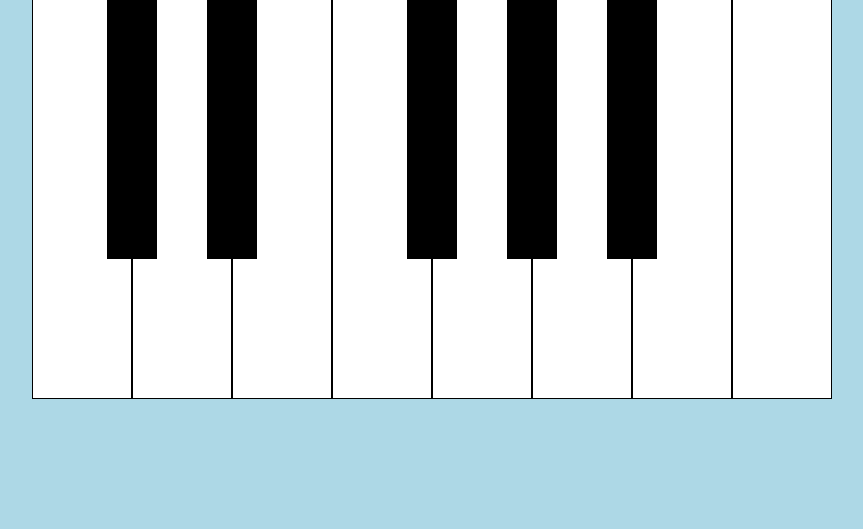
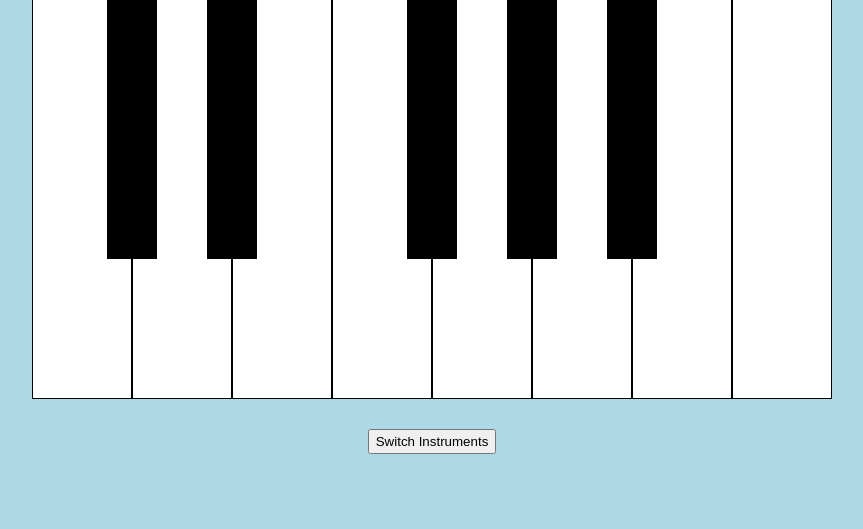
Before and after one commit to j-feigner/Tooney-Lunes, a PHP site: page / in a window 1280 px wide. Shown: the part 129-658 px from the top of the page, without its empty margins (208-1071 px from the left). Run offline with PHP 8.4, Linux system fonts and the light colour scheme.

Commit message:
added piano slide feature
beginnings of the piano sliding feature for changing instruments

```diff
--- a/src/index.html
+++ b/src/index.html
@@ -13,6 +13,7 @@
   <h2>By Brian Corbett, Matthew Nicholson, James Pelligra, Jordan Feigner</h2>
   <div id="pianoBlock" class="piano-block"></div>
   <script src="script.js"></script>
+  <button type="button" id="inst_switch" onclick="slide_piano()">Switch Instruments</button>
 </body>
 
 </html>
--- a/src/script.js
+++ b/src/script.js
@@ -72,3 +72,12 @@ function createPiano(sounds) {
         piano_container.appendChild(keys[i]);
     }
 }
+
+function slide_piano() {
+	var piano_container = document.getElementById("pianoBlock");
+	var pi_cont_marginL = piano_container.style.marginLeft;
+	if (pi_cont_marginL == '0px')
+		piano_container.style.marginLeft = 'auto';
+	else
+		piano_container.style.marginLeft = '0px';
+}
--- a/src/stylesheet.css
+++ b/src/stylesheet.css
@@ -2,6 +2,14 @@ body {
   font-family: Arial, Helvetica, sans-serif;
   text-align: center;
   background-color: lightblue;
+}
+
+#inst_switch {
+	height: 25px;
+	width: auto;
+	margin-top: 30px;
+	margin-left: auto;
+	margin-right: auto;
 }
 
 .piano-block {
```
